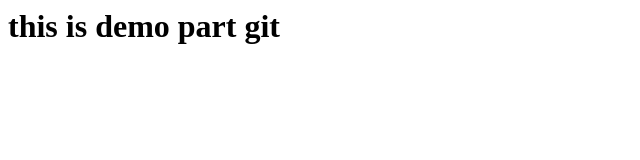
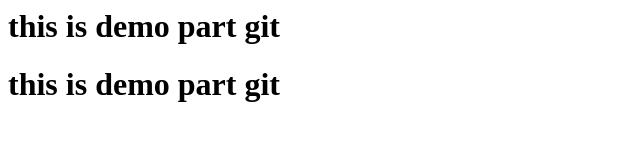
Before and after one commit to robingopi/demo-jenkins, a plain HTML site: page index.html in a window 1280 px wide. Shown: the whole page, without its empty margins (0-640 px from the left). Drawn offline with Linux system fonts and the light colour scheme.

Commit message:
Update index.html

```diff
--- a/index.html
+++ b/index.html
@@ -1,3 +1,4 @@
 <body>
   <h1>this is demo part git</h1>
+  <h1>this is demo part git</h1>
 </body>
```
